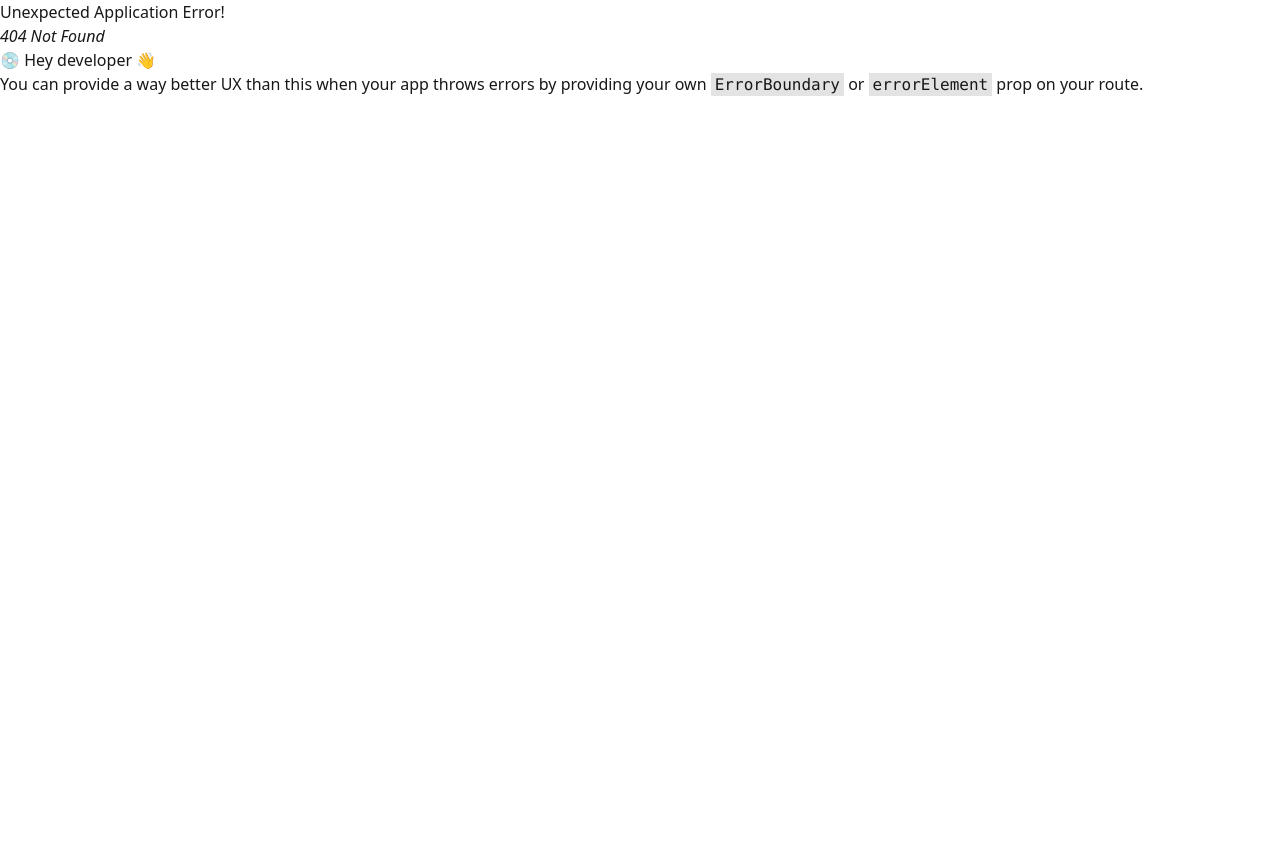
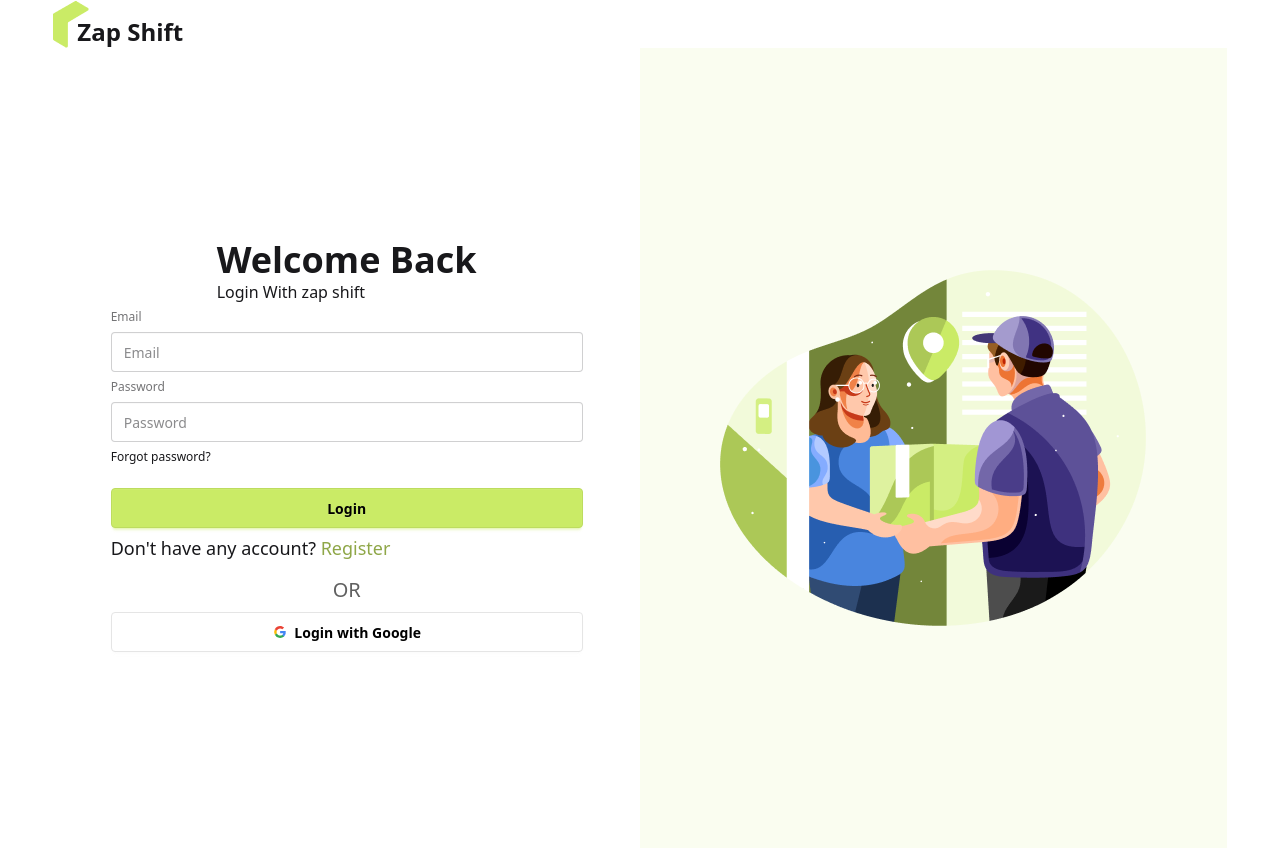
Before and after one commit to noboKumar/PH-zap-shift-client, a React (Vite) app: page /signIn in a window 1280 px wide. Before the commit this address had no page. Before the commit the page ends 800 px from the top, so only its background shows below. Built offline with nearby package versions, Linux system fonts and the light colour scheme.

Commit message:
add signin page and auth layout

```diff
--- a/src/components/Shared/Logo.jsx
+++ b/src/components/Shared/Logo.jsx
@@ -5,7 +5,7 @@ import { Link } from "react-router";
 const Logo = () => {
   return (
     <Link to={"/"}>
-      <div className="flex items-end">
+      <div className="flex items-end w-fit">
         <img src={logo} alt="logo" />
         <h1 className="text-2xl font-extrabold -ml-3">Zap Shift</h1>
       </div>
--- a/src/components/Shared/NavBar.jsx
+++ b/src/components/Shared/NavBar.jsx
@@ -1,5 +1,5 @@
 import React from "react";
-import { NavLink } from "react-router";
+import { Link, NavLink } from "react-router";
 import Logo from "./Logo";
 
 const NavBar = () => {
@@ -58,11 +58,15 @@ const NavBar = () => {
         </a>
       </div>
       <div className="navbar-center hidden lg:flex">
-        <ul className="menu menu-horizontal px-1 text-xl text-accent gap-2">{navBarLinks}</ul>
+        <ul className="menu menu-horizontal px-1 text-xl text-accent gap-2">
+          {navBarLinks}
+        </ul>
       </div>
       <div className="navbar-end gap-2">
-        <a className="btn rounded-xl text-accent font-bold">Sign in</a>
-        <a className="btn btn-primary rounded-xl text-black font-bold">Be a rider</a>
+        <Link to={"/signIn"} className="btn rounded-xl text-accent font-bold">Sign in</Link>
+        <a className="btn btn-primary rounded-xl text-black font-bold">
+          Be a rider
+        </a>
       </div>
     </div>
   );
--- /dev/null
+++ b/src/layouts/AuthLayout.jsx
@@ -0,0 +1,12 @@
+import React from "react";
+import { Outlet } from "react-router";
+
+const AuthLayout = () => {
+  return (
+    <div className="w-11/12 mx-auto">
+      <Outlet></Outlet>
+    </div>
+  );
+};
+
+export default AuthLayout;
--- /dev/null
+++ b/src/pages/Auth/SignIn.jsx
@@ -0,0 +1,93 @@
+import React from "react";
+import { Link } from "react-router";
+import authImg from "../../assets/authImage.png";
+import Logo from "../../components/Shared/Logo";
+
+const SignIn = () => {
+  return (
+    <div>
+      <Logo></Logo>
+      <div className="flex min-h-screen w-full">
+        {/* left side */}
+        <div className="w-1/2 flex flex-col justify-center items-center">
+          <div>
+            <h1 className="text-4xl font-bold">Welcome Back</h1>
+            <p>Login With zap shift</p>
+          </div>
+          <form>
+            <fieldset className="fieldset w-lg px-5">
+              <label className="label">Email</label>
+              <input
+                type="email"
+                className="input w-full"
+                placeholder="Email"
+              />
+
+              <label className="label">Password</label>
+              <input
+                type="password"
+                className="input w-full"
+                placeholder="Password"
+              />
+
+              <div>
+                <a className="link link-hover">Forgot password?</a>
+              </div>
+
+              <button className="btn btn-primary text-black mt-4">
+                Login
+              </button>
+              <div>
+                <p className="text-lg">
+                  Don't have any account?{" "}
+                  <Link className="link link-hover text-[#8FA748]">
+                    Register
+                  </Link>
+                </p>
+              </div>
+              <div className="text-center">
+                <h1 className="text-xl py-2 text-accent">OR</h1>
+                <button className="btn w-full bg-white text-black border-[#e5e5e5]">
+                  <svg
+                    aria-label="Google logo"
+                    width="16"
+                    height="16"
+                    xmlns="http://www.w3.org/2000/svg"
+                    viewBox="0 0 512 512"
+                  >
+                    <g>
+                      <path d="m0 0H512V512H0" fill="#fff"></path>
+                      <path
+                        fill="#34a853"
+                        d="M153 292c30 82 118 95 171 60h62v48A192 192 0 0190 341"
+                      ></path>
+                      <path
+                        fill="#4285f4"
+                        d="m386 400a140 175 0 0053-179H260v74h102q-7 37-38 57"
+                      ></path>
+                      <path
+                        fill="#fbbc02"
+                        d="m90 341a208 200 0 010-171l63 49q-12 37 0 73"
+                      ></path>
+                      <path
+                        fill="#ea4335"
+                        d="m153 219c22-69 116-109 179-50l55-54c-78-75-230-72-297 55"
+                      ></path>
+                    </g>
+                  </svg>
+                  Login with Google
+                </button>
+              </div>
+            </fieldset>
+          </form>
+        </div>
+        {/* right side */}
+        <div className="bg-[#FAFDF0] w-1/2 flex flex-col justify-center items-center">
+          <img className="my-auto mx-auto" src={authImg} alt="auth-image" />
+        </div>
+      </div>
+    </div>
+  );
+};
+
+export default SignIn;
--- a/src/router/router.jsx
+++ b/src/router/router.jsx
@@ -1,6 +1,8 @@
 import { createBrowserRouter } from "react-router";
 import Root from "../layouts/Root";
 import Home from "../pages/Home/Home";
+import AuthLayout from "../layouts/AuthLayout";
+import SignIn from "../pages/Auth/SignIn";
 
 export const router = createBrowserRouter([
   {
@@ -13,4 +15,14 @@ export const router = createBrowserRouter([
       },
     ],
   },
+  {
+    path: "/",
+    Component: AuthLayout,
+    children: [
+      {
+        path: "/signIn",
+        Component: SignIn,
+      },
+    ],
+  },
 ]);
```
